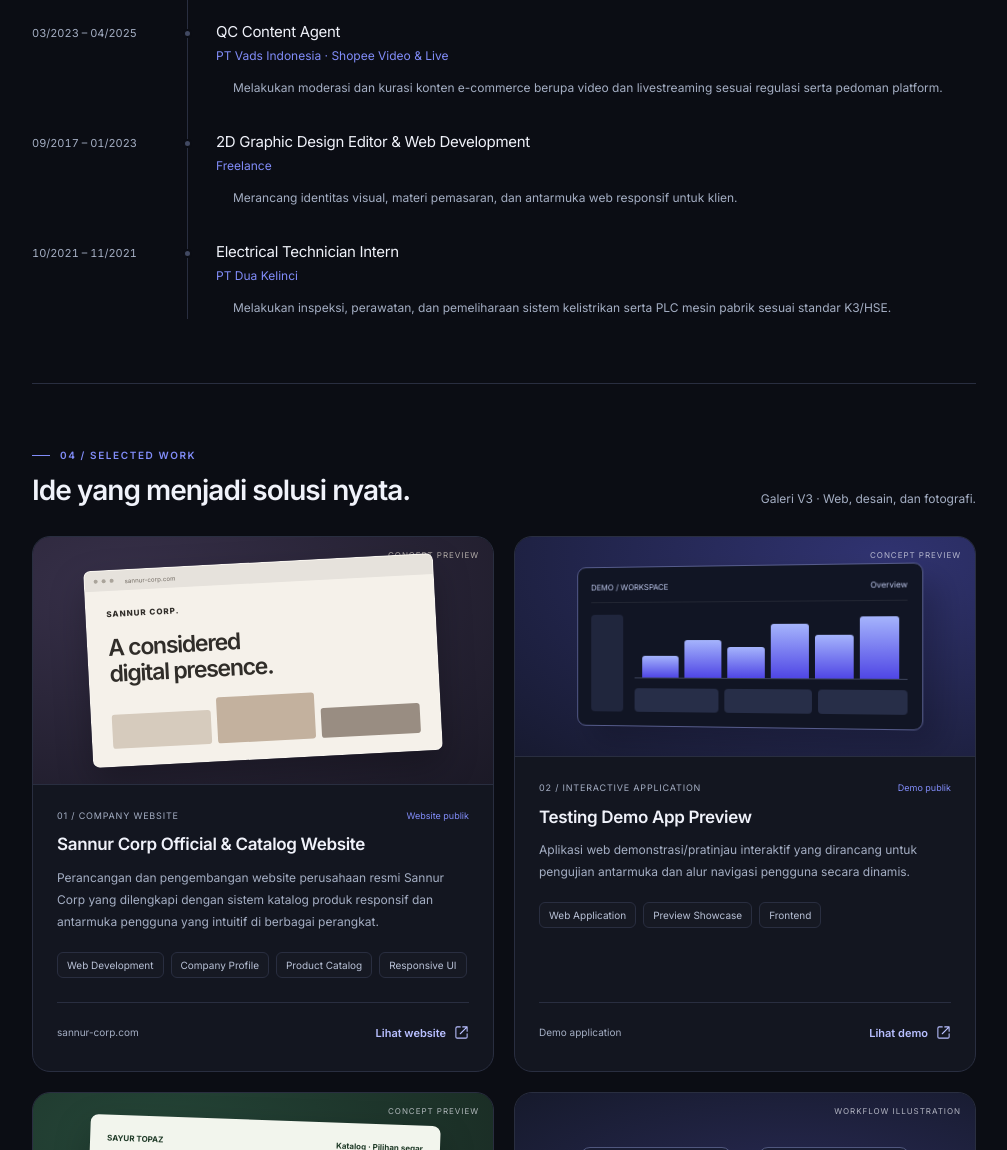
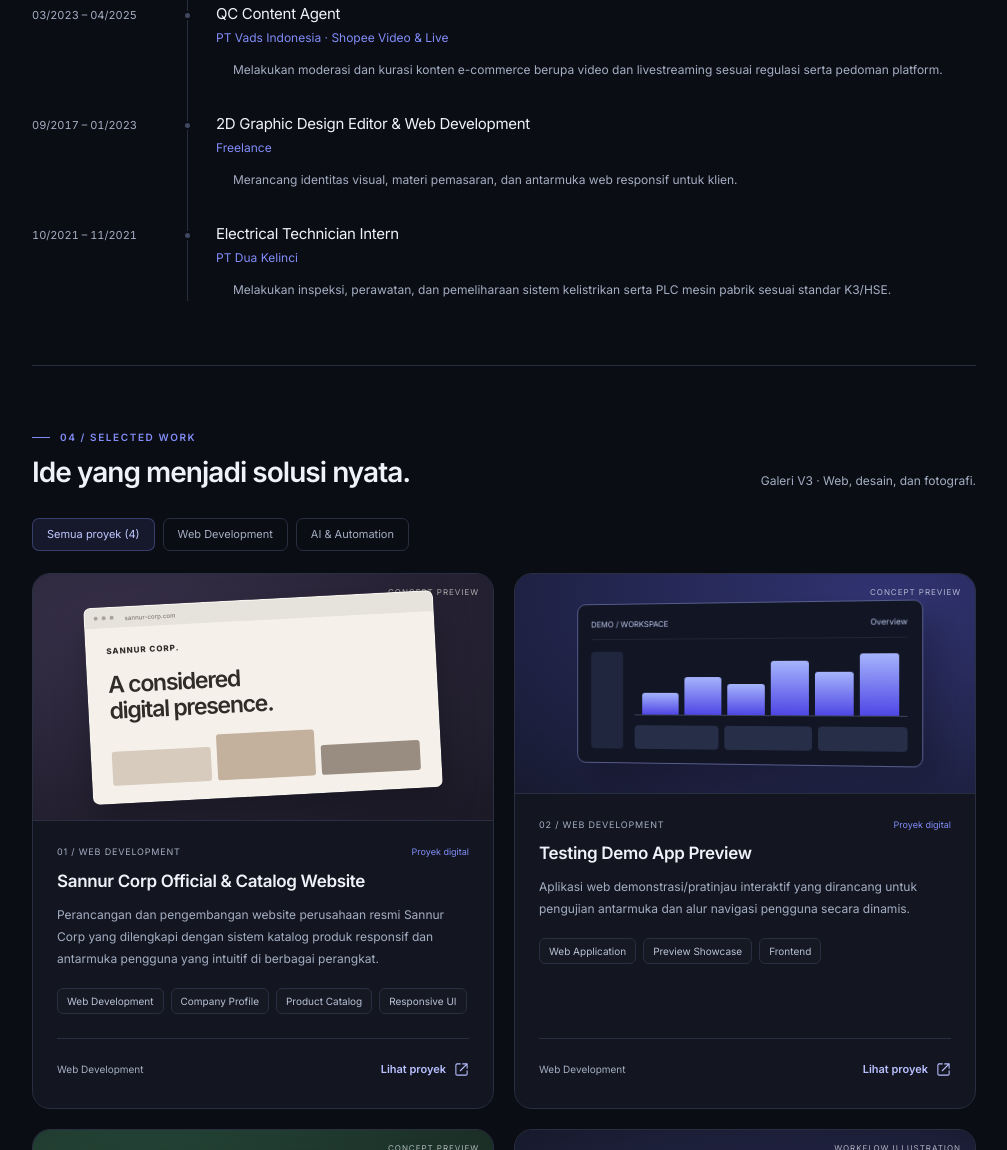
Before and after one commit to nurdinichsan998-code/portfolio-firebase, a website: page index.html in a window 1280 px wide. Shown: the part 1650-2800 px from the top of the page, without its empty margins (260-1267 px from the left). Drawn offline with nearby package versions, Linux system fonts and the light colour scheme.

Commit message:
Add files via upload

```diff
--- a/index.html
+++ b/index.html
@@ -341,7 +341,7 @@
   const grid=$('#projects-grid'),filters=$('#project-filters'),cmsStatus=$('#cms-status');
   // Preserve the four original concept illustrations only as legacy fallbacks.
   const legacyPreviews=new Map();
-  $('.project-card',grid).forEach((card,i)=>{const preview=$('.preview',card);if(preview)legacyPreviews.set('legacy-project-'+(i+1),preview.cloneNode(true));});
+  $$('.project-card',grid).forEach((card,i)=>{const preview=$('.preview',card);if(preview)legacyPreviews.set('legacy-project-'+(i+1),preview.cloneNode(true));});
   let selectedCategory=null,projectData=[],lastPublishedContent=null;
   const lightbox=$('#gallery-lightbox'),stage=$('#lightbox-stage'),lightboxStatus=$('#lightbox-status');
   let activeGallery=null,activeIndex=0,returnFocus=null,oldOverflow='';
@@ -422,7 +422,7 @@
     body.append(bottom);article.append(body);return article;
   }
   function applyFilter(){
-    const cards=$('.project-card',grid);let count=0;
+    const cards=$$('.project-card',grid);let count=0;
     cards.forEach(card=>{const match=selectedCategory===null||card.dataset.category===selectedCategory;card.hidden=!match;if(match)count++;});
     let empty=$('.projects-empty',grid);
     if(!count){if(!empty){empty=make('p','projects-empty');grid.append(empty);}empty.textContent=projectData.length?'Tidak ada proyek dalam kategori ini.':'Belum ada proyek yang diterbitkan.';}
@@ -437,7 +437,7 @@
     if(selectedCategory!==null&&!categories.includes(selectedCategory))selectedCategory=null;
     filters.replaceChildren();
     function filterButton(label,category){const button=make('button','filter-btn',label);button.type='button';button.setAttribute('aria-controls','projects-grid');button.setAttribute('aria-pressed',String(selectedCategory===category));
-      button.addEventListener('click',()=>{selectedCategory=category;$('button',filters).forEach(item=>item.setAttribute('aria-pressed',String(item===button)));applyFilter();});filters.append(button);}
+      button.addEventListener('click',()=>{selectedCategory=category;$$('button',filters).forEach(item=>item.setAttribute('aria-pressed',String(item===button)));applyFilter();});filters.append(button);}
     filterButton('Semua proyek ('+projects.length+')',null);
     categories.forEach(category=>filterButton(category,category));filters.hidden=false;
     grid.replaceChildren(...projects.map(projectCard));applyFilter();
@@ -470,7 +470,7 @@
     }));
   }
   function renderSkills(skills){
-    $('.skill-card').forEach((card,i)=>{const skill=skills[i];if(!skill)return;$('h3',card).textContent=skill.title;$('p',card).textContent=skill.description;$('.tag-list',card).replaceChildren(...skill.tags.map(t=>make('span','tag',t)));});
+    $$('.skill-card').forEach((card,i)=>{const skill=skills[i];if(!skill)return;$('h3',card).textContent=skill.title;$('p',card).textContent=skill.description;$('.tag-list',card).replaceChildren(...skill.tags.map(t=>make('span','tag',t)));});
   }
   function renderContent(content){
     renderProfile(content.profile);renderExperience(content.experience);renderSkills(content.skills);renderProjects(content.projects);
```
